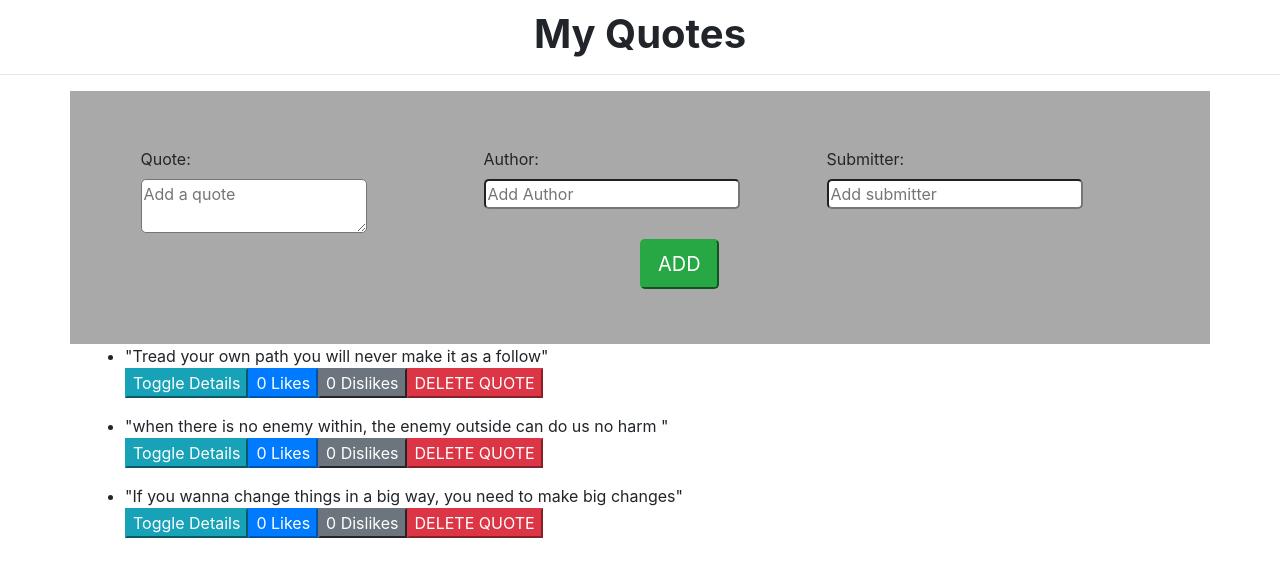
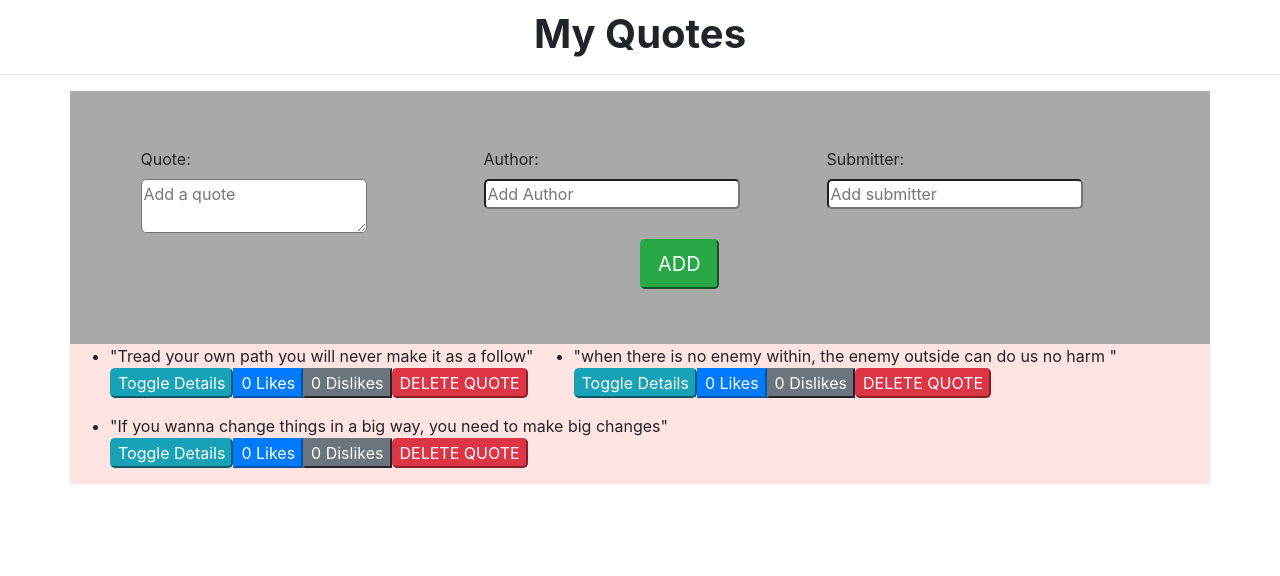
Before and after one commit to waheedmusa/quotes, an Angular app: page / in a window 1280 px wide. Shown: the top 576 px of the page. Built offline with nearby package versions, Linux system fonts and the light colour scheme.

Commit message:
row added

```diff
--- a/src/app/quote/quote.component.css
+++ b/src/app/quote/quote.component.css
@@ -3,7 +3,7 @@
     font-weight: bold;
     padding-top: 10px;
 }
-.row{
+.firstRow{
     background-color: darkgray;
     padding: 5%;
 }
@@ -13,3 +13,9 @@
 .firstBut{
     margin-left: 50%;
 }
+.allBut{
+    border-radius: 5px;
+}
+.secRow{
+    background-color: mistyrose;
+}
--- a/src/app/quote/quote.component.html
+++ b/src/app/quote/quote.component.html
@@ -1,7 +1,7 @@
 <h1 class="header">My Quotes</h1>
 <hr>
 <div class="container">
-    <div class="row">
+    <div class="row firstRow">
         <div class="col-4">
 <label>Quote:</label><br>
     <textarea type="text" placeholder="Add a quote" class="box" #addQuote></textarea>
@@ -17,14 +17,16 @@
 <button class="firstBut btn-success btn-lg" (click) = addComponent(addQuote.value,addAuthor.value,addSubmitter.value)>ADD</button>
 <br><br>
 </div>
+<div class="row secRow">
 <ul *ngFor='let quote of quotes'>
     <li>
             "{{ quote.say }}"
     </li>
-    <button class="btn-info" (click)='toggleDetails(i)'>Toggle Details</button>
+    <button class="allBut btn-info" (click)='toggleDetails(i)'>Toggle Details</button>
     <app-add-quote *ngIf='quote.showDescription' [quote]='quote'></app-add-quote>
     <app-like></app-like>
 
-    <button class="btn-danger" (click) = "deleteQuote(quote)">DELETE QUOTE</button>
+    <button class="allBut btn-danger" (click) = "deleteQuote(quote)">DELETE QUOTE</button>
 </ul>
 </div>
+</div>
```
